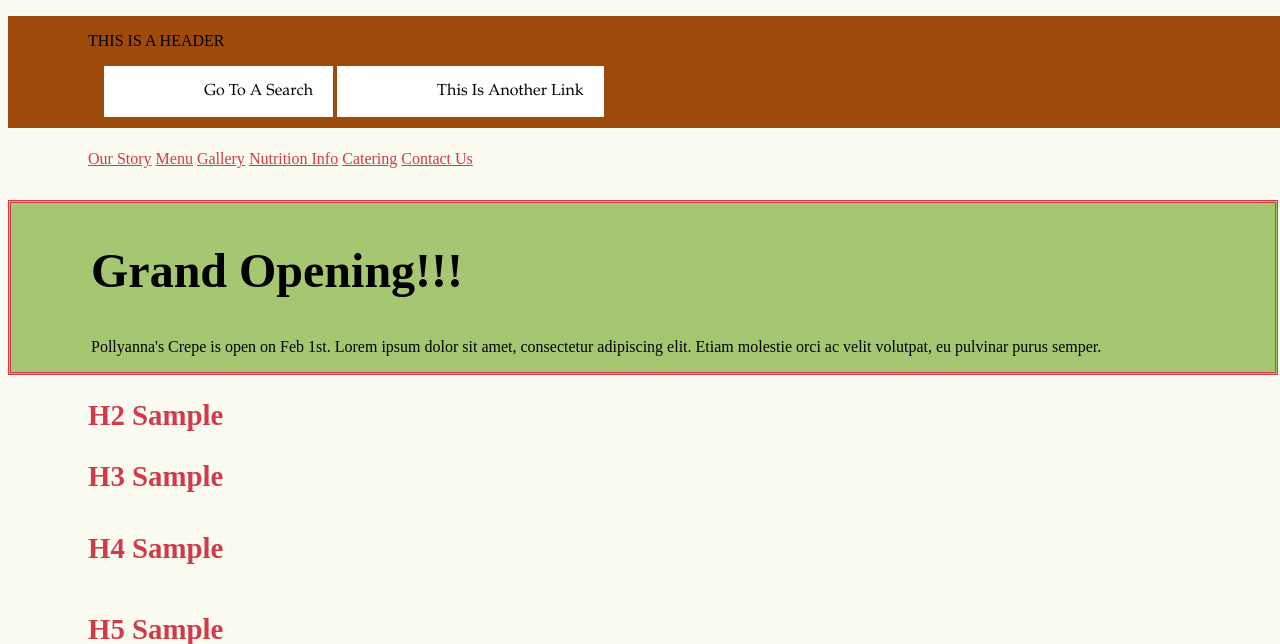
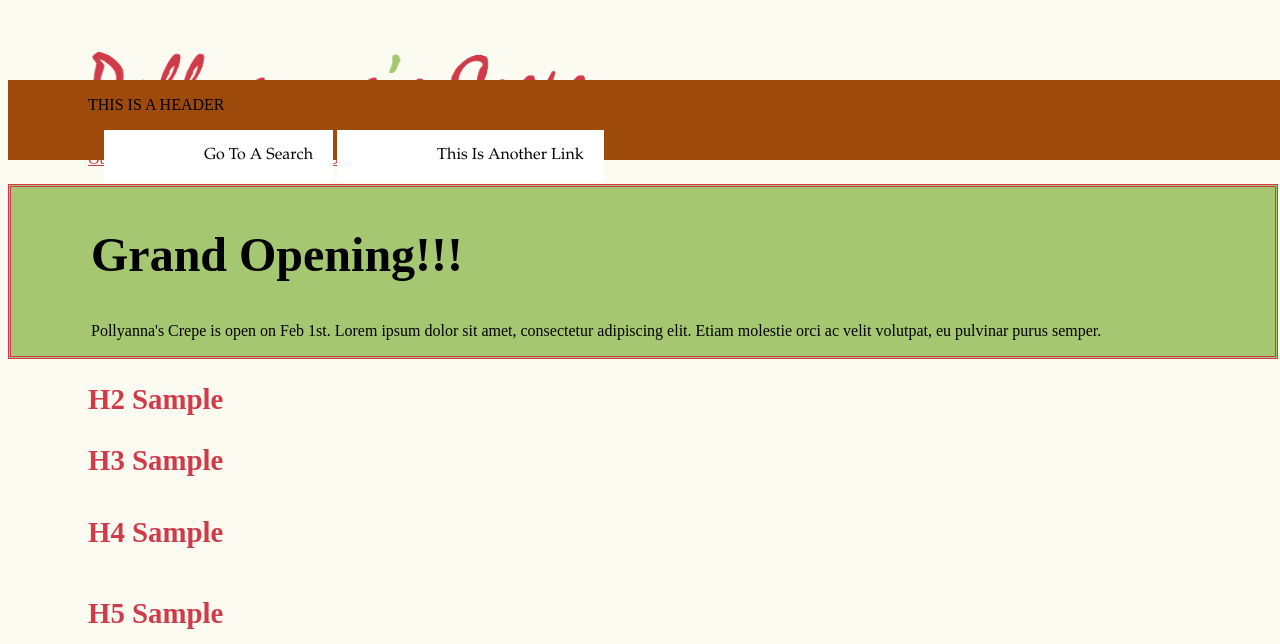
Before and after one commit to sjbourge/iat381-p02-team17, a PHP site: page /Branding.html in a window 1280 px wide. Shown: the top 644 px of the page. Run offline with PHP 8.4, Linux system fonts and the light colour scheme.

Commit message:
added something for centering images and showing the banner

```diff
--- a/_work/branding.css
+++ b/_work/branding.css
@@ -57,12 +57,12 @@
     background-color: #A6C771;
     border-color: #D13B49;
     border-style: double;
-    margin-top: 2rem;
+    margin-top: 1rem;
 }
 
 .button {
     display: block;
-    height: 50px;
+    height: 2rem;
     color: #D13B49;
     text-align: center;
     margin: 1rem;
@@ -80,12 +80,21 @@
 .header {
     position: fixed;
     color: white;
-    top:1rem;
+    top:5rem;
     width: 100%;
     background-color: #9e4a0b;
-    height: 7rem;
+    height: 5rem;
 }
 
+.centerImage {
+	padding-left: 25rem;
+	padding-top: 1rem;
+}
+
+.bodyContent {
+	padding-top: 5rem;
+
+}
 nav {
 	margin: 1rem;
 }
```
